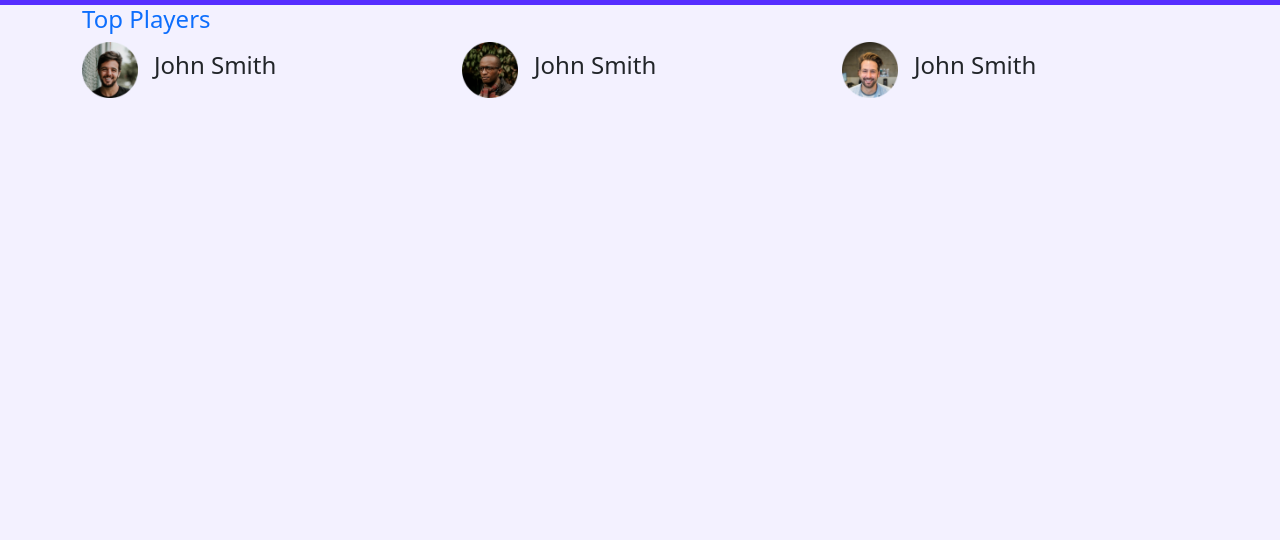
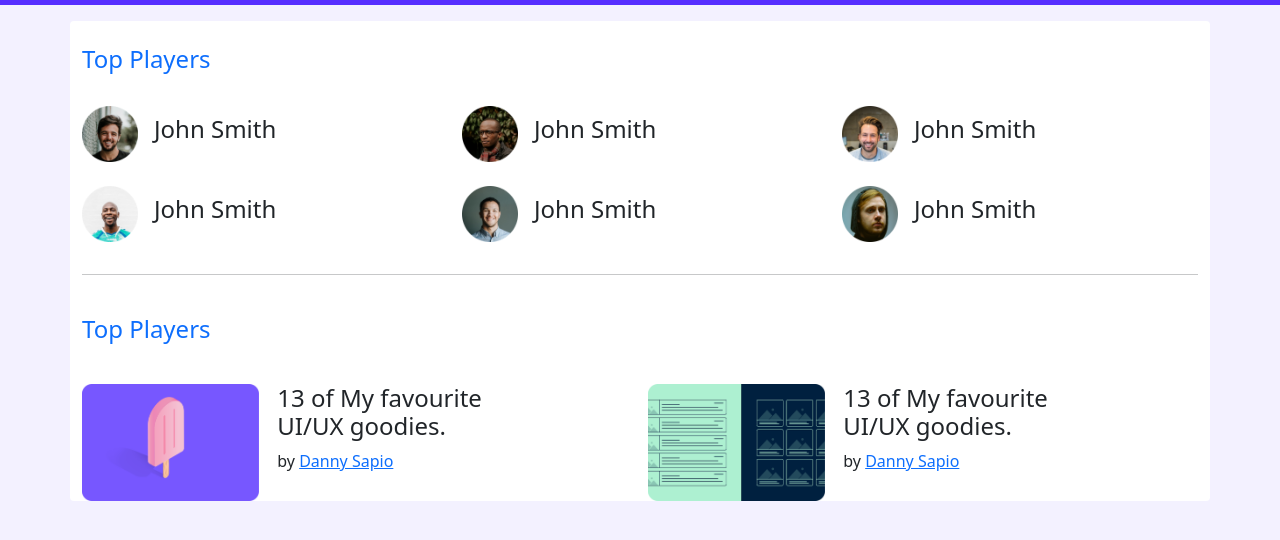
Before and after one commit to jbmakib/leader-board-bootstrap, a plain HTML site: page index.html in a window 1280 px wide. Shown: the part 78-618 px from the top of the page. Drawn offline with nearby package versions, Linux system fonts and the light colour scheme.

Commit message:
section added

```diff
--- a/index.html
+++ b/index.html
@@ -40,10 +40,10 @@
         </nav>
     </header>
     <main>
-        <section class="container">
-            <div>
-                <h4 class="text-primary">Top Players</h4>
-                <div class="row">
+        <section class="container bg-white rounded">
+            <div class="my-3">
+                <h4 class="text-primary py-4">Top Players</h4>
+                <div class="row gy-4 pb-3">
                     <div class="col-12 col-md-6 col-lg-4 d-flex align-items-center">
                         <img src="images/performer/performer-1.png" width="56px" alt="">
                         <h4 class="ms-3">John Smith</h4>
@@ -55,6 +55,46 @@
                     <div class="col-12 col-md-6 col-lg-4 d-flex align-items-center">
                         <img src="images/performer/performer-3.png" width="56px" alt="">
                         <h4 class="ms-3">John Smith</h4>
+                    </div>
+                    <div class="col-12 col-md-6 col-lg-4 d-flex align-items-center">
+                        <img src="images/performer/performer-4.png" width="56px" alt="">
+                        <h4 class="ms-3">John Smith</h4>
+                    </div>
+                    <div class="col-12 col-md-6 col-lg-4 d-flex align-items-center">
+                        <img src="images/performer/performer-5.png" width="56px" alt="">
+                        <h4 class="ms-3">John Smith</h4>
+                    </div>
+                    <div class="col-12 col-md-6 col-lg-4 d-flex align-items-center">
+                        <img src="images/performer/performer-6.png" width="56px" alt="">
+                        <h4 class="ms-3">John Smith</h4>
+                    </div>
+                </div>
+            </div>
+            <hr>
+            <div class="my-3">
+                <h4 class="text-primary py-4">Top Players</h4>
+            </div>
+            <div class="row g-3">
+                <div class="col-md-12 col-lg-6 d-flex">
+                    <div class="row">
+                        <div class="col-md-4">
+                            <img src="images/blogs/blog-1.png" width="177" alt="">
+                        </div>
+                        <div class="ps-3 col-md-6">
+                            <h4>13 of My favourite UI/UX goodies.</h4>
+                            <p>by <a href="#">Danny Sapio</a></p>
+                        </div>
+                    </div>
+                </div>
+                <div class="col-md-12 col-lg-6 d-flex">
+                    <div class="row">
+                        <div class="col-md-4">
+                            <img src="images/blogs/blog-2.png" width="177" alt="">
+                        </div>
+                        <div class="ps-3 col-md-6">
+                            <h4>13 of My favourite UI/UX goodies.</h4>
+                            <p>by <a href="#">Danny Sapio</a></p>
+                        </div>
                     </div>
                 </div>
             </div>
```
